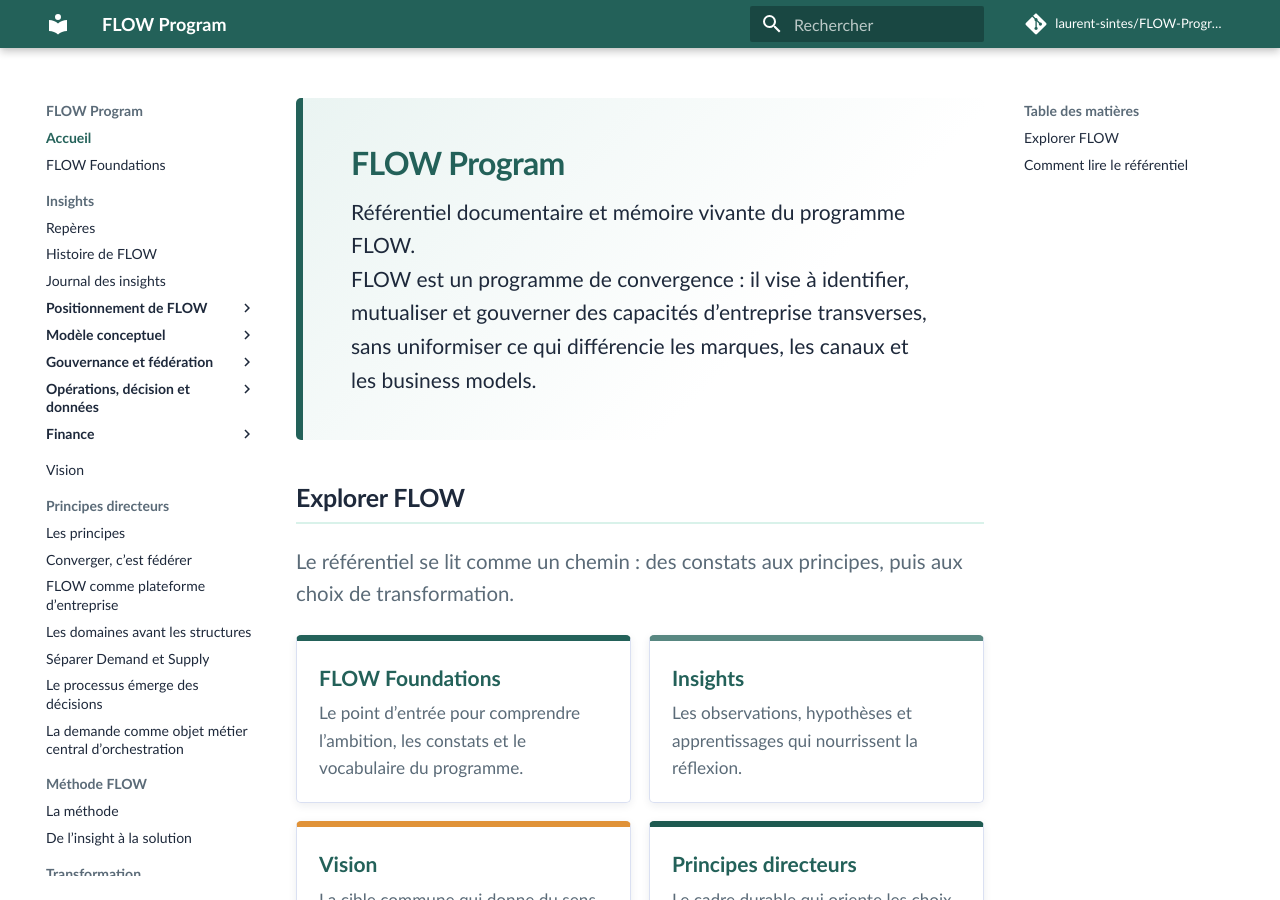
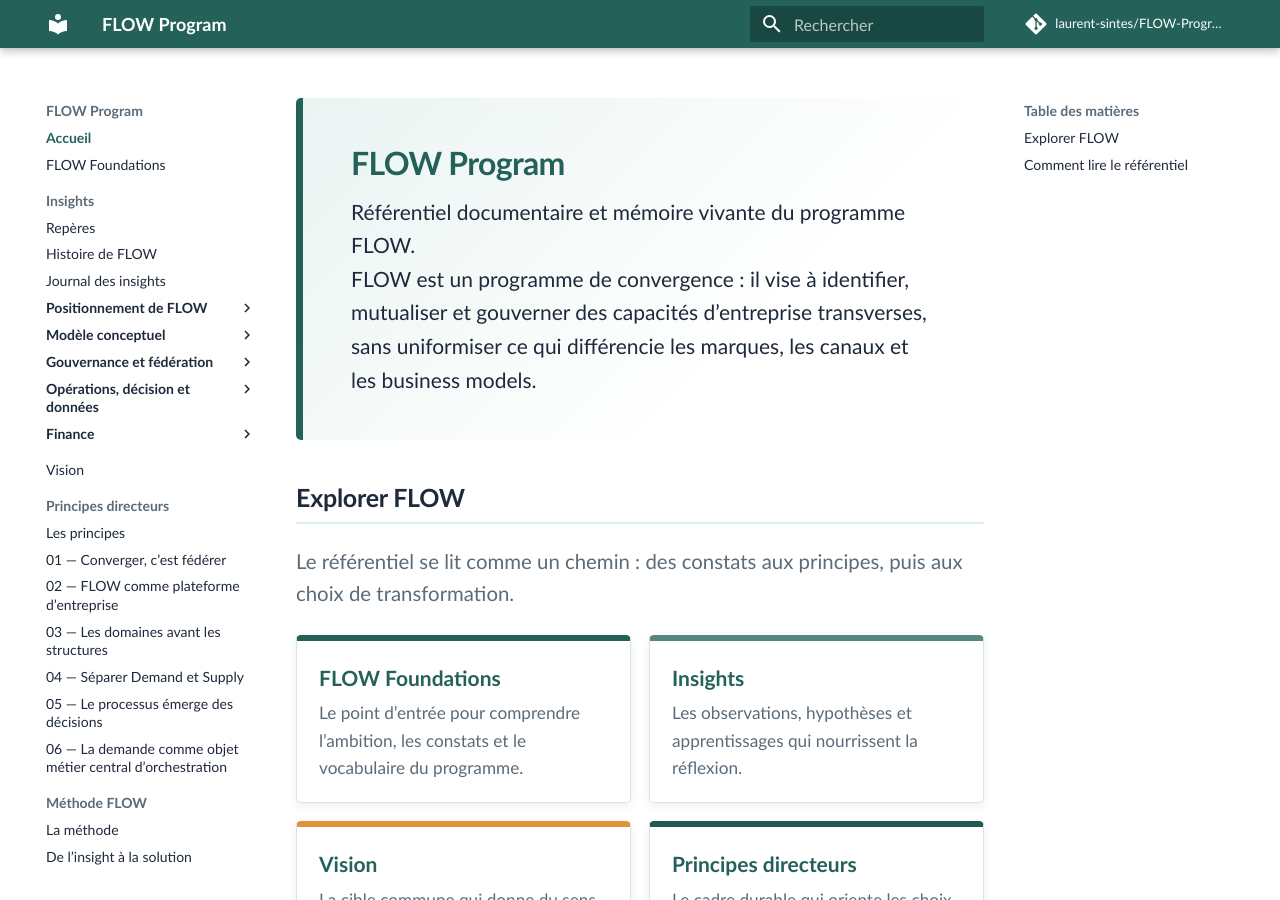
Before and after one commit to laurent-sintes/FLOW-Program, an MkDocs documentation site: the page built from docs/index.md, in a window 1280 px wide and 900 px high. Built offline with MkDocs 1.6.1 and Material for MkDocs 9.7.7, drawn with Linux system fonts in a browser that asks for light colours; comment, search, counter and statistics services are not loaded.

Commit message:
Number guiding principles in navigation

```diff
--- a/mkdocs.yml
+++ b/mkdocs.yml
@@ -50,12 +50,12 @@ nav:
   - Vision: architecture-entreprise/vision/index.md
   - Principes directeurs:
       - Les principes: architecture-entreprise/principes-directeurs/index.md
-      - Converger, c’est fédérer: architecture-entreprise/principes-directeurs/1-converger-c-est-federer.md
-      - FLOW comme plateforme d’entreprise: architecture-entreprise/principes-directeurs/2-flow-comme-plateforme-d-entreprise.md
-      - Les domaines avant les structures: architecture-entreprise/principes-directeurs/3-domaines-avant-les-structures.md
-      - Séparer Demand et Supply: architecture-entreprise/principes-directeurs/4-separer-demand-et-supply.md
-      - Le processus émerge des décisions: architecture-entreprise/principes-directeurs/5-le-processus-emerge-des-decisions.md
-      - La demande comme objet métier central d’orchestration: architecture-entreprise/principes-directeurs/6-demande-objet-metier-central-orchestration.md
+      - "01 — Converger, c’est fédérer": architecture-entreprise/principes-directeurs/1-converger-c-est-federer.md
+      - "02 — FLOW comme plateforme d’entreprise": architecture-entreprise/principes-directeurs/2-flow-comme-plateforme-d-entreprise.md
+      - "03 — Les domaines avant les structures": architecture-entreprise/principes-directeurs/3-domaines-avant-les-structures.md
+      - "04 — Séparer Demand et Supply": architecture-entreprise/principes-directeurs/4-separer-demand-et-supply.md
+      - "05 — Le processus émerge des décisions": architecture-entreprise/principes-directeurs/5-le-processus-emerge-des-decisions.md
+      - "06 — La demande comme objet métier central d’orchestration": architecture-entreprise/principes-directeurs/6-demande-objet-metier-central-orchestration.md
   - Méthode FLOW:
       - La méthode: methode/index.md
       - De l’insight à la solution: methode/conception-flow.md
```
